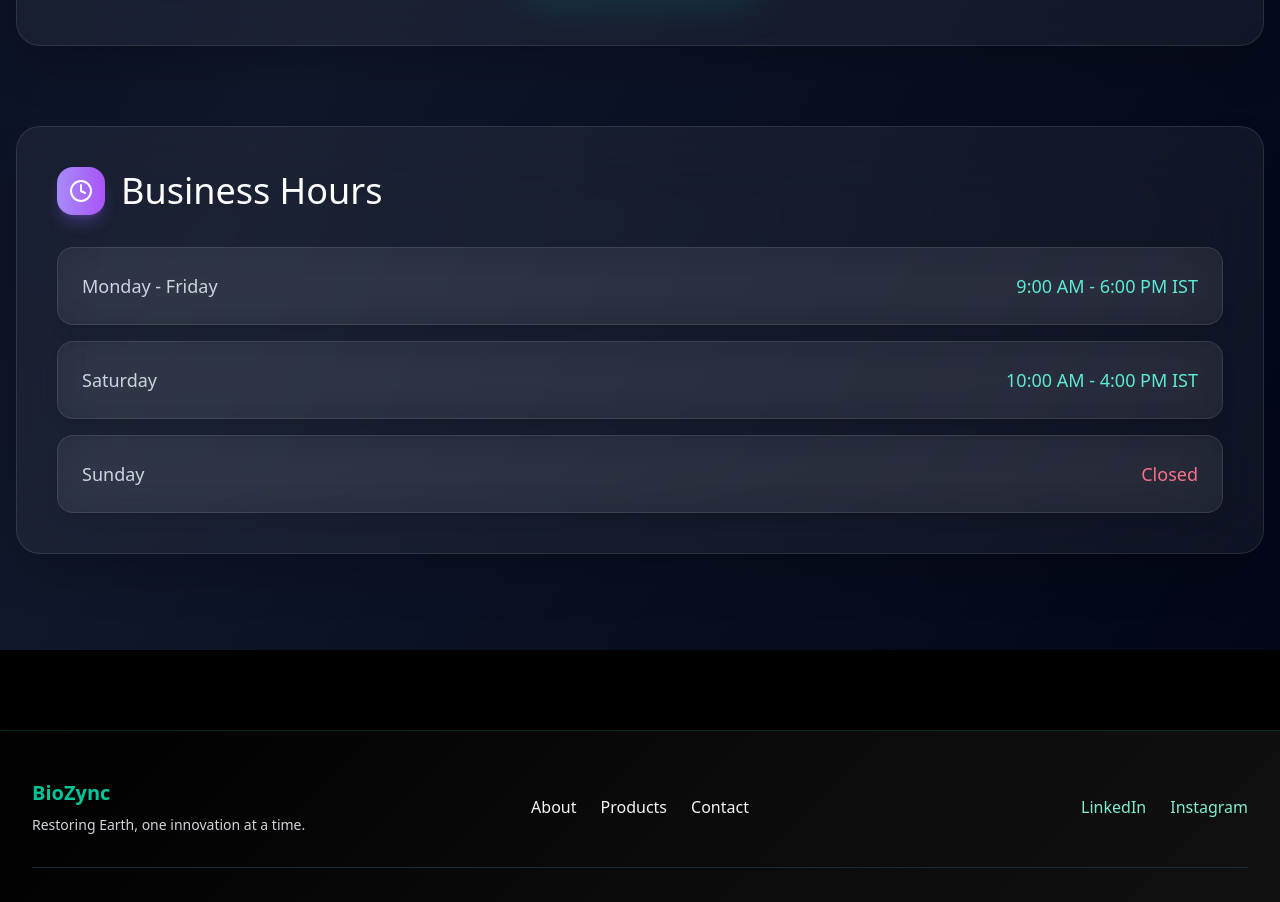
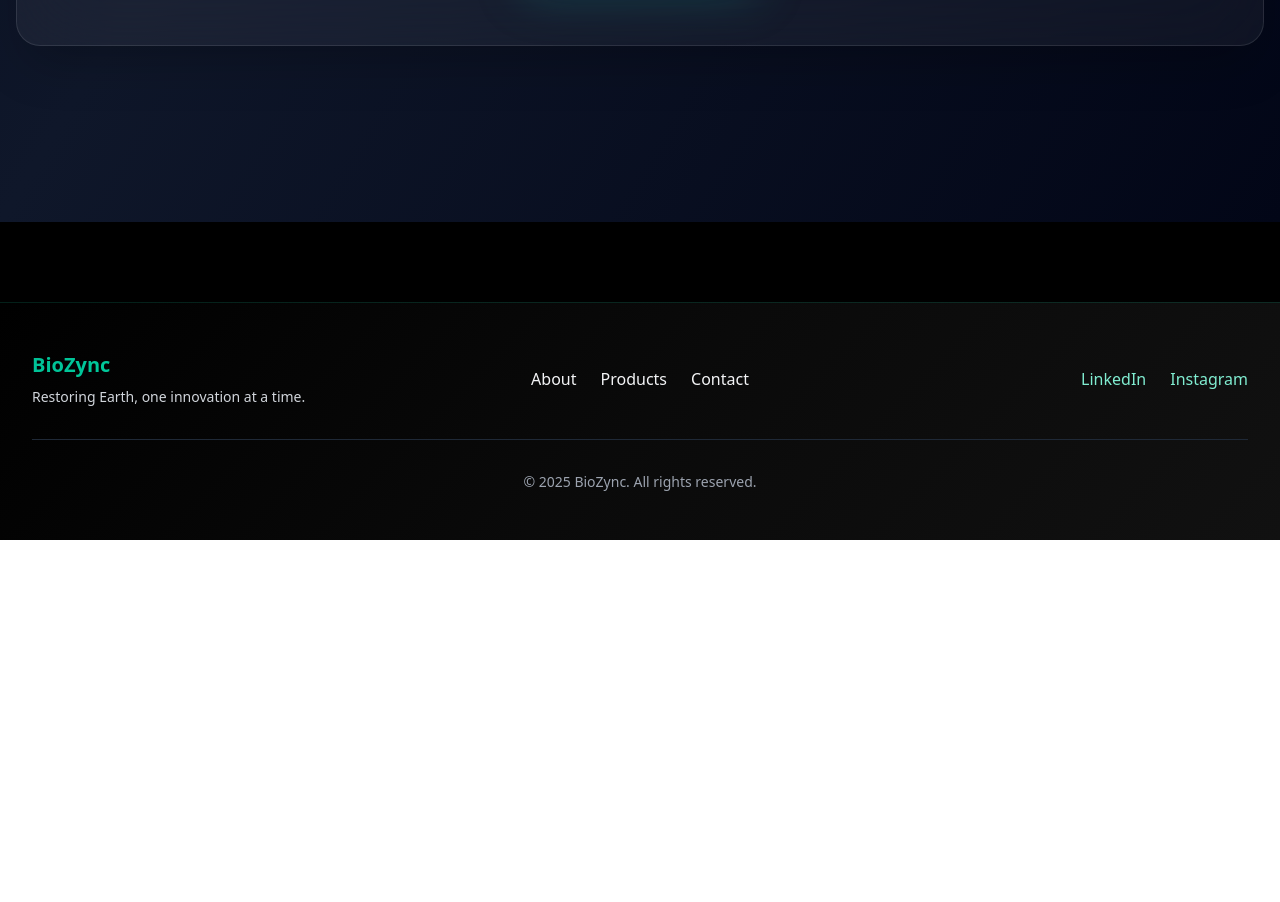
Before and after one commit to biozyncofficial-ux/biozync, a React (Vite) app: page /contact in a window 1280 px wide. Shown: the part 1880-2782 px from the top of the page. After the commit the page ends 2420 px from the top, so only its background shows below. Built offline with nearby package versions, Linux system fonts and the light colour scheme.

Commit message:
Update Contact page

```diff
--- a/src/pages/Contact.jsx
+++ b/src/pages/Contact.jsx
@@ -283,31 +283,6 @@ export default function Contact() {
             </div>
           </div>
         </div>
-
-        {/* Premium Business Hours */}
-        <div className="relative bg-white/5 backdrop-blur-2xl border border-white/10 rounded-3xl p-10 shadow-2xl">
-          <div className="flex items-center gap-4 mb-8">
-            <div className="w-12 h-12 bg-gradient-to-r from-violet-400 to-purple-500 rounded-2xl flex items-center justify-center shadow-lg shadow-violet-500/30">
-              <Clock className="w-6 h-6 text-white" />
-            </div>
-            <h2 className="text-4xl font-light text-white">Business Hours</h2>
-          </div>
-
-          <div className="space-y-4">
-            <div className="flex justify-between items-center p-6 bg-white/5 backdrop-blur-xl border border-white/10 rounded-2xl shadow-lg">
-              <span className="text-lg text-slate-300 font-light">Monday - Friday</span>
-              <span className="text-lg text-teal-300 font-light">9:00 AM - 6:00 PM IST</span>
-            </div>
-            <div className="flex justify-between items-center p-6 bg-white/5 backdrop-blur-xl border border-white/10 rounded-2xl shadow-lg">
-              <span className="text-lg text-slate-300 font-light">Saturday</span>
-              <span className="text-lg text-teal-300 font-light">10:00 AM - 4:00 PM IST</span>
-            </div>
-            <div className="flex justify-between items-center p-6 bg-white/5 backdrop-blur-xl border border-white/10 rounded-2xl shadow-lg">
-              <span className="text-lg text-slate-300 font-light">Sunday</span>
-              <span className="text-lg text-rose-400 font-light">Closed</span>
-            </div>
-          </div>
-        </div>
       </div>
     </div>
   );
```
